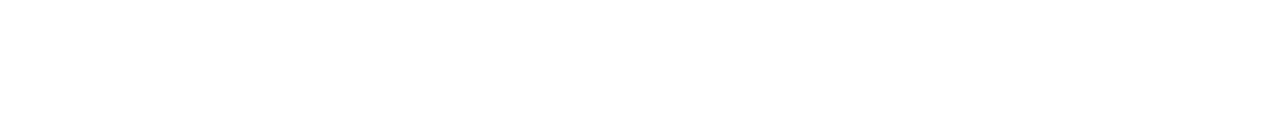
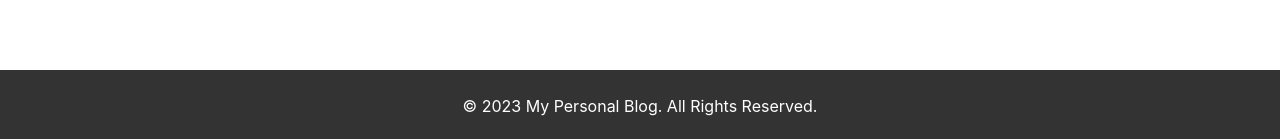
Before and after one commit to rjcd95/custom-cms, a React (Create React App) app: page / in a window 1280 px wide. Shown: the part 658-797 px from the top of the page. Built offline with nearby package versions, Linux system fonts and the light colour scheme.

Commit message:
Add footer component

```diff
--- a/src/App.js
+++ b/src/App.js
@@ -4,6 +4,7 @@ import initialData from "./assets/data/initialData";
 import Header from './components/organisms/header';
 import Home from 'components/pages/home';
 import './assets/scss/index.scss';
+import Footer from 'components/atoms/footer';
 
 const App = () => {
   const [posts, setPosts] = useState([]);
@@ -27,6 +28,7 @@ const App = () => {
           <Routes>
             <Route path="/" element={<Home />} />
           </Routes>
+          <Footer />
         </div>
       </Router>
     </div>
--- /dev/null
+++ b/src/assets/scss/atoms/_footer.scss
@@ -0,0 +1,16 @@
+.footer {
+    position: fixed;
+    bottom: 0;
+    left: 0;
+    width: 100%;
+    background-color: #333;
+    color: white;
+    padding: 10px 0;
+    font-size: 1rem;
+    text-align: center;
+}
+
+.container {
+    margin: 0 auto;
+    padding: 0 20px;
+}
--- a/src/assets/scss/index.scss
+++ b/src/assets/scss/index.scss
@@ -1,6 +1,7 @@
 // ATOMS
 @import './atoms/logo';
 @import './atoms/menu-link';
+@import './atoms/footer';
 
 // MOLECULES
 @import './molecules/menu';
--- /dev/null
+++ b/src/components/atoms/footer.js
@@ -0,0 +1,11 @@
+import React from 'react';
+
+const Footer = () => (
+    <footer class="footer">
+        <div class="container">
+            <p>&copy; 2023 My Personal Blog. All Rights Reserved.</p>
+        </div>
+    </footer>
+);
+
+export default Footer;
```
